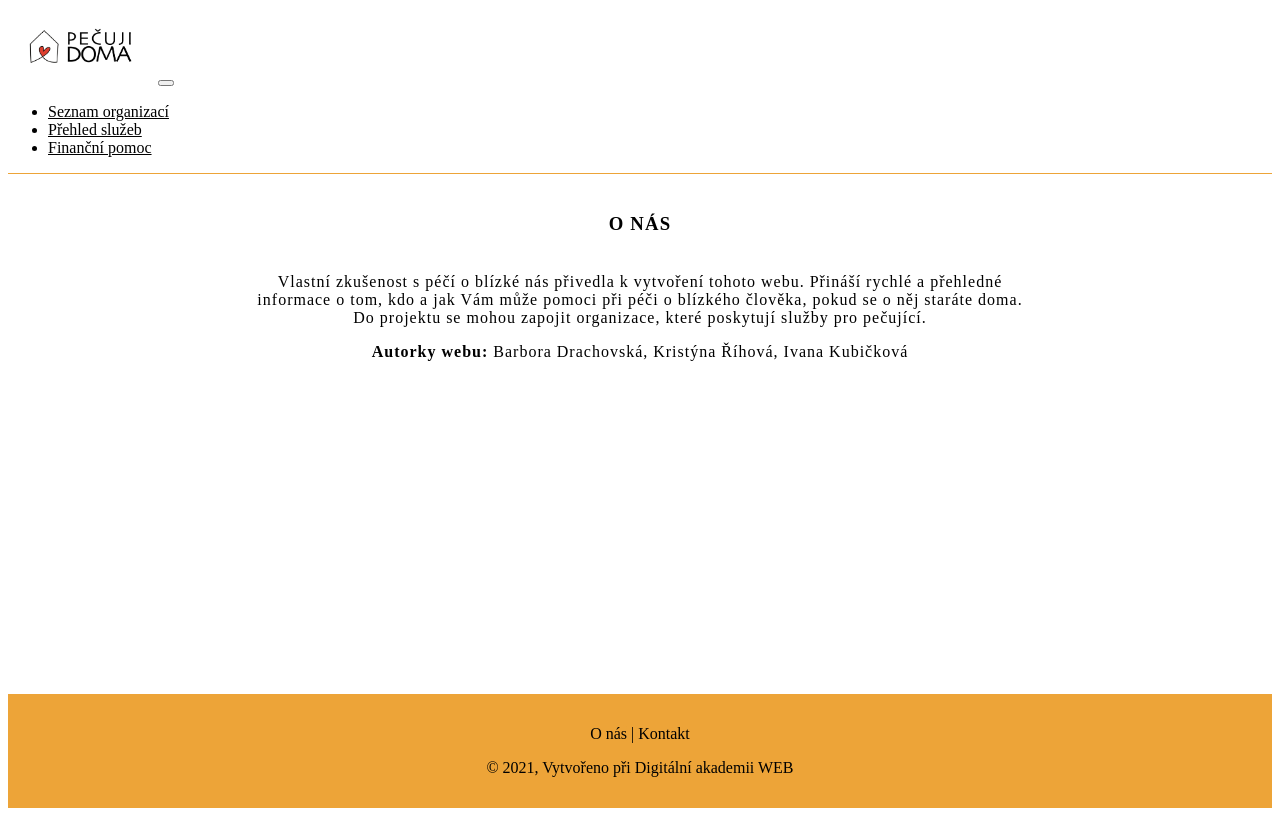
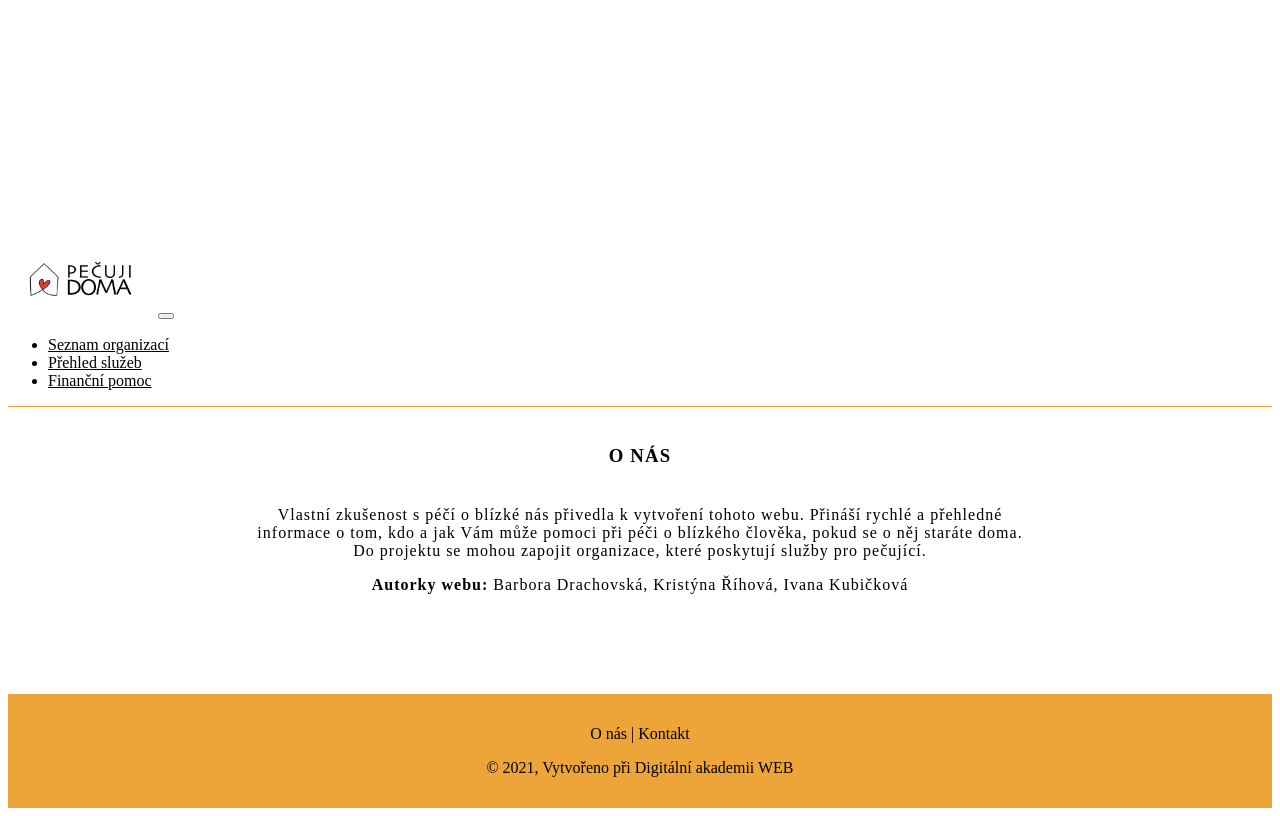
Before and after one commit to DAwCBP2021-14/pecujidoma-web, a Next.js app: page /about in a window 1280 px wide. Built offline with nearby package versions, Linux system fonts and the light colour scheme.

Commit message:
opravená mezera mezi zapatím - pouzito flex-end (snad to neudělá bordel jinde :-) )

```diff
--- a/styles/global.css
+++ b/styles/global.css
@@ -19,11 +19,9 @@ footer a.active {
   display: flex;
   height: 100vh;
   flex-direction: column;
-  justify-content: space-between;
+  justify-content: flex-end;
 }
-.footer_flex {
-  margin-top: auto;
-}
+
 /*
    ORANŽOVÁ #eda438 */
 
```
